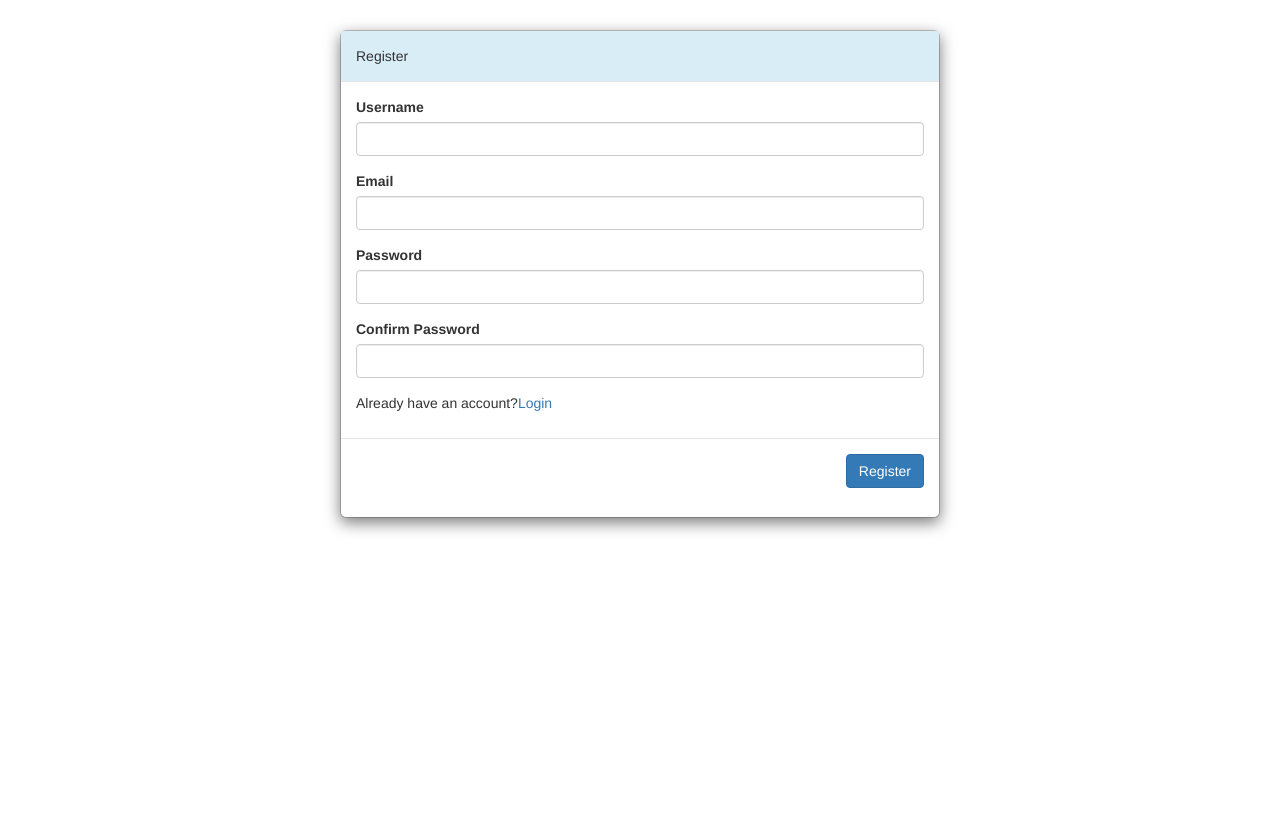
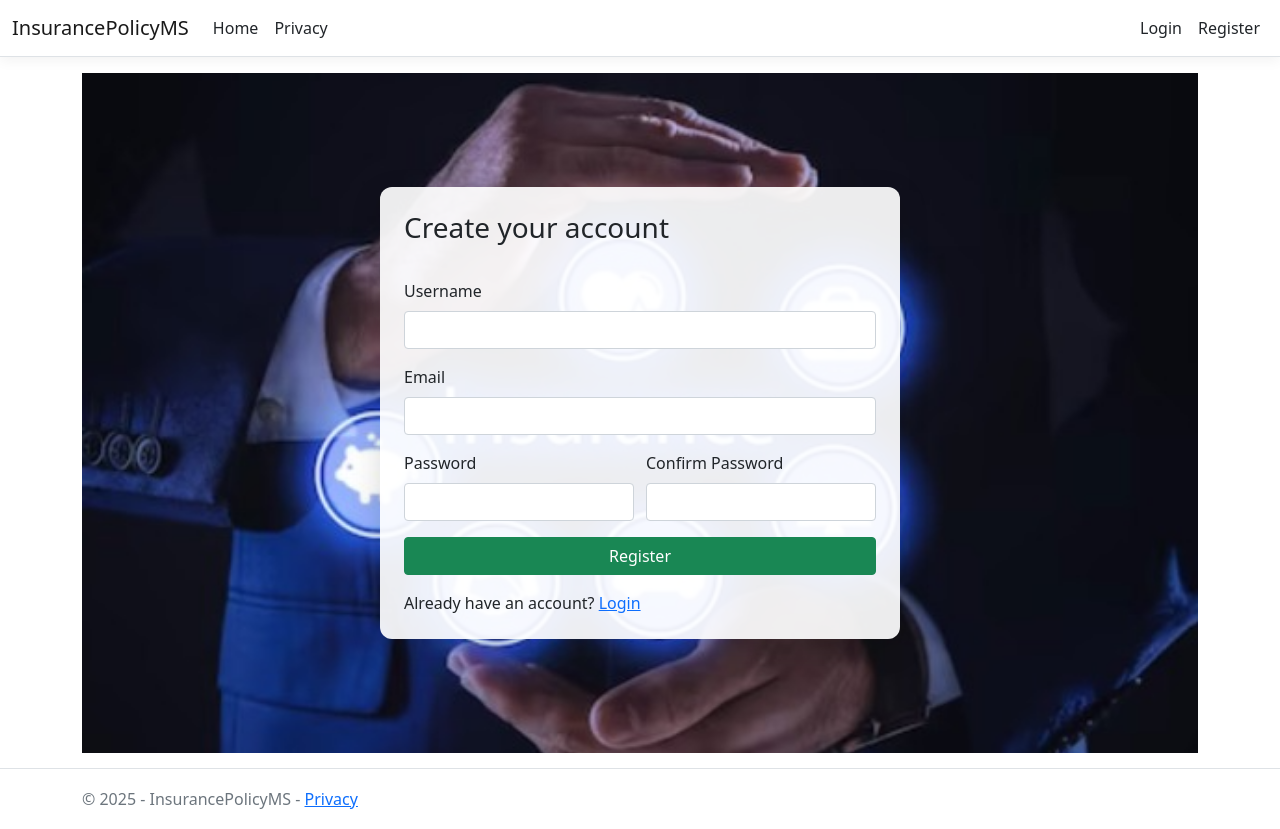
Before and after one commit to Geethapriya-Shanmuganathan/insurancepolicy, an ASP.NET Core app: page /AuthView/Register in a window 1280 px wide. Before the commit the page ends 533 px from the top, so only its background shows below. Run offline with ASP.NET Core 8, Linux system fonts and the light colour scheme; style sheets or scripts are compiled from the project's sources; some libraries are stand-ins or nearby versions.

Commit message:
Refactor auth views with modern styling and vanilla JS, update layout
Co-authored-by: geethapriyas2002 <geethapriyas2002@gmail.com>

```diff
--- a/ProjectPolicy/ProjectPolicy/Views/AuthView/Register.cshtml
+++ b/ProjectPolicy/ProjectPolicy/Views/AuthView/Register.cshtml
@@ -1,108 +1,93 @@
 @{
-    Layout = null;
+    ViewData["Title"] = "Register";
 }
 
-<link href="https://cdn.jsdelivr.net/npm/bootstrap@3.4.1/dist/css/bootstrap.min.css" rel="stylesheet" />
-<script src="https://code.jquery.com/jquery-3.6.0.min.js"></script>
-<script src="https://cdn.jsdelivr.net/npm/bootstrap@3.4.1/dist/js/bootstrap.min.js"></script>
+<style>
+    .full-bg {
+        background: url('/images/bg.png') center/cover no-repeat fixed;
+        min-height: calc(100vh - 120px);
+        display: flex;
+        align-items: center;
+        justify-content: center;
+        padding: 2rem 1rem;
+    }
+    .auth-card {
+        max-width: 520px;
+        width: 100%;
+        background: rgba(255,255,255,0.92);
+        border-radius: 12px;
+        box-shadow: 0 10px 30px rgba(0,0,0,0.15);
+        padding: 1.5rem;
+    }
+    .auth-title { margin-bottom: 1rem; }
+    #registerMessage { min-height: 1.2rem; }
+    .two-col { display: grid; grid-template-columns: 1fr 1fr; gap: .75rem; }
+</style>
 
-<!-- Register Modal -->
-<div class="modal show d-block" id="registerModal" tabindex="-1">
-    <div class="modal-dialog" style="cursor: move;">
-        <div class="modal-content">
+<div class="full-bg">
+    <div class="auth-card">
+        <h3 class="auth-title">Create your account</h3>
+        <div id="registerMessage" class="text-danger"></div>
         <form id="registerForm">
-                <div class="modal-header bg-info text-white" style="cursor: move;">
-                    <h5 class="modal-title">Register</h5>
-                </div>
-                <div class="modal-body">
-                    <div id="registerMessage" class="text-danger"></div>
-
-                    <div class="form-group">
-                        <label>Username</label>
+            <div class="mb-3">
+                <label class="form-label">Username</label>
                 <input name="username" class="form-control" required />
             </div>
-
-                    <div class="form-group">
-                        <label>Email</label>
+            <div class="mb-3">
+                <label class="form-label">Email</label>
                 <input type="email" name="email" class="form-control" required />
             </div>
-
-                    <div class="form-group">
-                        <label>Password</label>
+            <div class="two-col">
+                <div class="mb-3">
+                    <label class="form-label">Password</label>
                     <input type="password" name="password" class="form-control" required />
                 </div>
-
-                    <div class="form-group">
-                        <label>Confirm Password</label>
+                <div class="mb-3">
+                    <label class="form-label">Confirm Password</label>
                     <input type="password" name="confirmPassword" class="form-control" required />
                 </div>
-                    @* <div class="form-group">
-                        <label>Role</label>
-                        <select name="Role" class="form-control" required>
-                            <option value="">-- Select Role --</option>
-                            <option value="USER">User</option>
-                            <option value="ADMIN">Admin</option>
-                        </select>
-                    </div> *@
-                    <p>Already have an account?<a href="@Url.Action("Login", "AuthView")">Login</a></p>
             </div>
-                <div class="modal-footer">
-                    <button type="submit" class="btn btn-primary">Register</button>
+            <div class="d-grid gap-2">
+                <button type="submit" class="btn btn-success">Register</button>
             </div>
         </form>
+        <div class="mt-3">
+            Already have an account? <a href="@Url.Action("Login", "AuthView")">Login</a>
         </div>
     </div>
 </div>
 
 <script>
-    $(document).ready(function () {
-        // Register form submit
-        $('#registerForm').submit(function (e) {
+    (function(){
+        const form = document.getElementById('registerForm');
+        const msg = document.getElementById('registerMessage');
+        form.addEventListener('submit', async function(e){
             e.preventDefault();
-
-            var data = {
-                username: $("input[name='username']").val(),
-                email: $("input[name='email']").val(),
-                password: $("input[name='password']").val(),
-                confirmPassword: $("input[name='confirmPassword']").val(),
-               // Role: $("select[name='Role']").val()
-
+            msg.textContent = '';
+            const data = {
+                username: form.username.value,
+                email: form.email.value,
+                password: form.password.value,
+                confirmPassword: form.confirmPassword.value
             };
-
-            if (data.password !== data.confirmPassword) {
-                $('#registerMessage').text("Passwords do not match.");
+            if(data.password !== data.confirmPassword){
+                msg.textContent = 'Passwords do not match.';
                 return;
             }
-
-            $.ajax({
-                url: '/api/Auth/register',
-                type: 'POST',
-                contentType: 'application/json',
-                data: JSON.stringify(data),
-                success: function (res) {
-                    alert('Registration successful. You can now log in.');
-                    $('#registerModal').modal('hide');
-                    window.location.href = '/Login';
-                },
-                error: function (xhr) {
-                    var errorMsg = "Registration failed.";
-                    if (xhr.responseJSON && xhr.responseJSON.message)
-                        errorMsg = xhr.responseJSON.message;
-                    $('#registerMessage').text(errorMsg);
+            try {
+                const res = await fetch('/api/Auth/register',{
+                    method: 'POST',
+                    headers: {'Content-Type':'application/json'},
+                    body: JSON.stringify(data)
+                });
+                if(!res.ok){
+                    const body = await res.json().catch(()=>({}));
+                    throw new Error(body.message || 'Registration failed.');
+                }
+                window.location.href = '@Url.Action("Login","AuthView")';
+            } catch(err){
+                msg.textContent = err.message;
             }
         });
-        });
-
-        // Show login modal from register
-        $('#showLogin').click(function (e) {
-            e.preventDefault();
-            $.get('/AuthView/Login', function (data) {
-                $('#modalDialog').html(data);
-                $('.modal').modal('hide');
-                $('#loginModal').modal('show');
-            }).fail(function () {
-                alert('Failed to load login form.');
-            });
-        });
-    });
+    })();
 </script>
--- a/ProjectPolicy/ProjectPolicy/Views/Home/Index.cshtml
+++ b/ProjectPolicy/ProjectPolicy/Views/Home/Index.cshtml
@@ -41,4 +41,4 @@
 </div>
 
 <!-- Include Bootstrap CSS if not already included for button styles -->
-<link href="https://cdn.jsdelivr.net/npm/bootstrap@3.4.1/dist/css/bootstrap.min.css" rel="stylesheet" />
+@* Bootstrap is already included via the shared layout *@
--- a/ProjectPolicy/ProjectPolicy/Views/Shared/_Layout.cshtml
+++ b/ProjectPolicy/ProjectPolicy/Views/Shared/_Layout.cshtml
@@ -26,6 +26,14 @@
                             <a class="nav-link text-dark" asp-area="" asp-controller="Home" asp-action="Privacy">Privacy</a>
                         </li>
                     </ul>
+                    <ul class="navbar-nav">
+                        <li class="nav-item">
+                            <a class="nav-link text-dark" asp-area="" asp-controller="AuthView" asp-action="Login">Login</a>
+                        </li>
+                        <li class="nav-item">
+                            <a class="nav-link text-dark" asp-area="" asp-controller="AuthView" asp-action="Register">Register</a>
+                        </li>
+                    </ul>
                 </div>
             </div>
         </nav>
```
Also changed, not shown: ProjectPolicy/ProjectPolicy/Views/AuthView/Login.cshtml (+63 -72 lines). Lines whose indentation alone changed are shown as unchanged.
